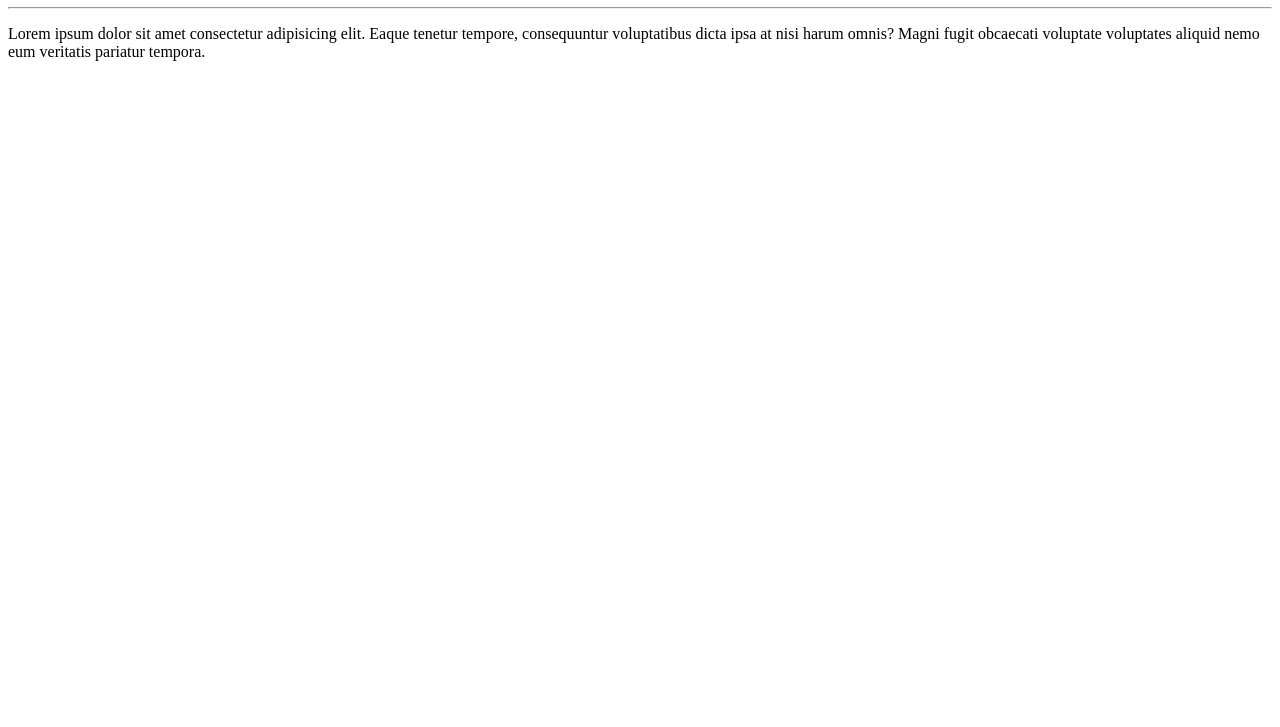
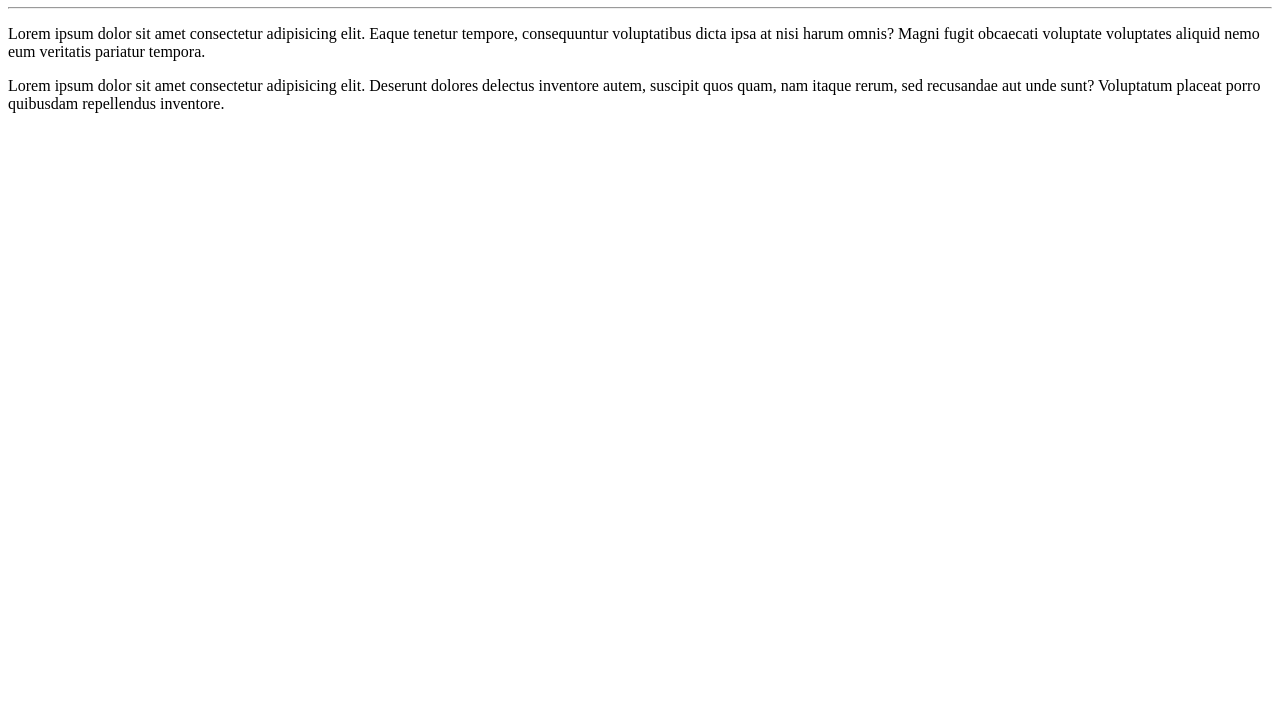
Before and after one commit to tiagorenan/Ola-Mundo, a plain HTML site: page site-exemplo/index.html in a window 1280 px wide. Shown: the part 73-800 px from the top of the page. Drawn offline with Linux system fonts and the light colour scheme.

Commit message:
adicionei um paragrafo

```diff
--- a/site-exemplo/index.html
+++ b/site-exemplo/index.html
@@ -9,6 +9,7 @@
     <h1> Olá, Mundo</h1>
     <hr>
     <p>Lorem ipsum dolor sit amet consectetur adipisicing elit. Eaque tenetur tempore, consequuntur voluptatibus dicta ipsa at nisi harum omnis? Magni fugit obcaecati voluptate voluptates aliquid nemo eum veritatis pariatur tempora.</p>
+    <p>Lorem ipsum dolor sit amet consectetur adipisicing elit. Deserunt dolores delectus inventore autem, suscipit quos quam, nam itaque rerum, sed recusandae aut unde sunt? Voluptatum placeat porro quibusdam repellendus inventore.</p>
 
 </body>
 </html>
```
